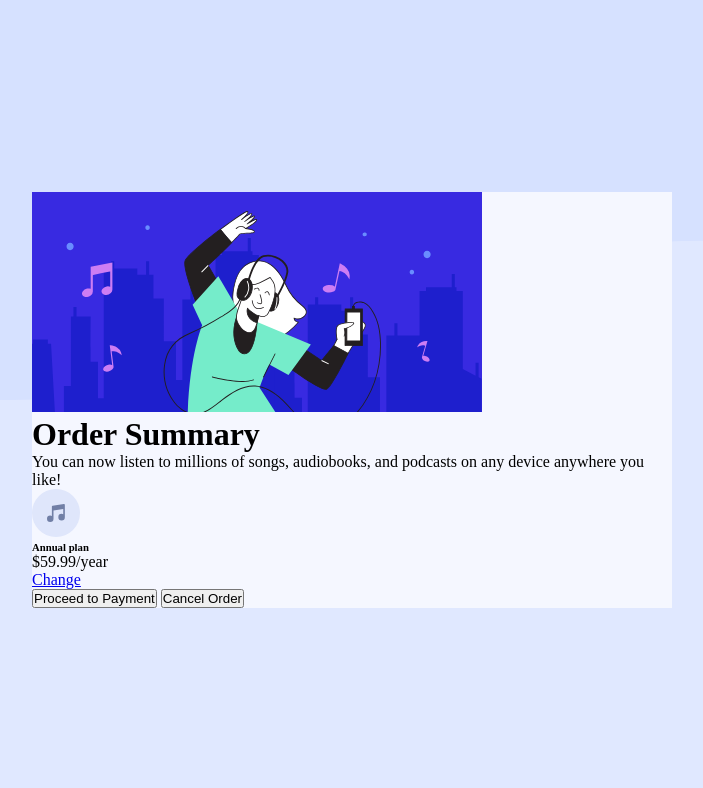
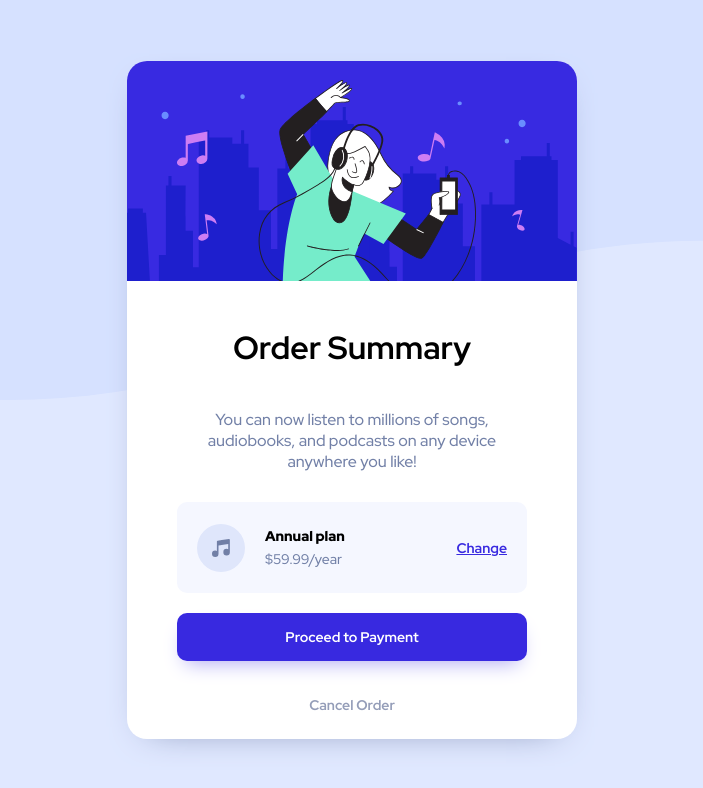
Before and after one commit to alientheeight/frontend-mentor-project-1, a plain HTML site: page index.html in a window 1280 px wide. Shown: the whole page, without its empty margins (288-991 px from the left). Drawn offline with Linux system fonts and the light colour scheme.

Commit message:
Final solution

```diff
--- a/css/style.css
+++ b/css/style.css
@@ -4,8 +4,9 @@
 	padding: 0;
 }
 
-/* body {
-} */
+html {
+	font-family: 'Red Hat Display', sans-serif;
+}
 
 .container {
 	width: 100vw;
@@ -27,9 +28,102 @@
 	position: absolute;
 	top: 50%;
 	left: 50%;
-    transform: translate(-50%, -50%);
+	width: 450px;
+	overflow: hidden;
+	transform: translate(-50%, -50%);
+	display: flex;
 	flex-direction: column;
 	justify-content: center;
 	align-items: center;
-    background-color: hsl(225, 100%, 98%);
+	background-color: white;
+	border-radius: 20px;
+	box-shadow: 0px 10px 35px -1.3em hsl(224, 23%, 55%);
 }
+
+.card h1 {
+	margin-top: 20px;
+	padding: 20px 5px;
+	text-align: center;
+}
+
+.card p {
+	padding: 20px 50px;
+	color: hsl(224, 23%, 55%);
+	text-align: center;
+}
+
+.plan {
+	width: 350px;
+	display: flex;
+	flex-direction: row;
+	align-items: center;
+	padding: 20px 20px;
+	margin: 10px 0;
+	background-color: hsl(225, 100%, 98%);
+	border-radius: 10px;
+}
+
+.plan-choice {
+	width: 100%;
+	display: flex;
+	flex-direction: column;
+	padding: 5px 0 5px 20px;
+	text-align: left;
+}
+
+.plan-choice h2 {
+	font-size: 14px;
+	font-weight: 900;
+	padding-bottom: 5px;
+}
+
+.plan-choice p {
+	font-size: 14px;
+	padding: 0;
+	text-align: left;
+	color: hsl(224, 23%, 55%);
+}
+
+.plan a {
+	font-size: 14px;
+	font-weight: 700;
+	color: hsl(245, 75%, 52%);
+	display: inline-block;
+	justify-self: flex-end;
+}
+
+.plan a:hover {
+	text-decoration: none;
+	color: hsl(224, 23%, 55%);
+}
+
+.card__btn {
+	font-family: inherit;
+	/* font-family: 'Red Hat Display', sans-serif; */
+	font-size: 14px;
+	font-weight: 700;
+	/* letter-spacing: 1px; */
+	width: 350px;
+	cursor: pointer;
+	border: none;
+	padding: 15px;
+	margin: 10px 0;
+	background-color: transparent;
+	border-radius: 10px;
+	color: rgb(148, 157, 184);
+}
+
+.card__btn:hover {
+	color: hsl(223, 47%, 23%);
+}
+
+.card__btn--highlighted {
+	background-color: hsl(245, 75%, 52%);
+	color: white;
+	box-shadow: 0 10px 20px -0.6em hsl(245, 75%, 80%);
+}
+
+.card__btn--highlighted:hover {
+	color: white;
+	background-color: hsl(245, 76%, 75%);
+}
--- a/index.html
+++ b/index.html
@@ -5,6 +5,10 @@
     <meta charset="UTF-8">
     <meta http-equiv="X-UA-Compatible" content="IE=edge">
     <meta name="viewport" content="width=device-width, initial-scale=1.0">
+    <link rel="preconnect" href="https://fonts.googleapis.com">
+    <link rel="preconnect" href="https://fonts.gstatic.com" crossorigin>
+    <link href="https://fonts.googleapis.com/css2?family=Red+Hat+Display:wght@500;700;900&display=swap"
+        rel="stylesheet">
     <link rel="stylesheet" href="./css/style.css">
     <title>Document</title>
 </head>
@@ -17,14 +21,14 @@
             </header>
             <h1>Order Summary</h1>
             <p>You can now listen to millions of songs, audiobooks, and podcasts on any device anywhere you like!</p>
-            <section class="plan">
+            <div class="plan">
                 <img src="./img/icon-music.svg" alt="Music icon" class="logo">
                 <div class="plan-choice">
-                    <h6>Annual plan</h6>
+                    <h2>Annual plan</h2>
                     <p>$59.99/year</p>
                 </div>
                 <a href="#">Change</a>
-            </section>
+            </div>
             <button class="card__btn card__btn--highlighted">Proceed to Payment</button>
             <button class="card__btn">Cancel Order</button>
         </div>
```
